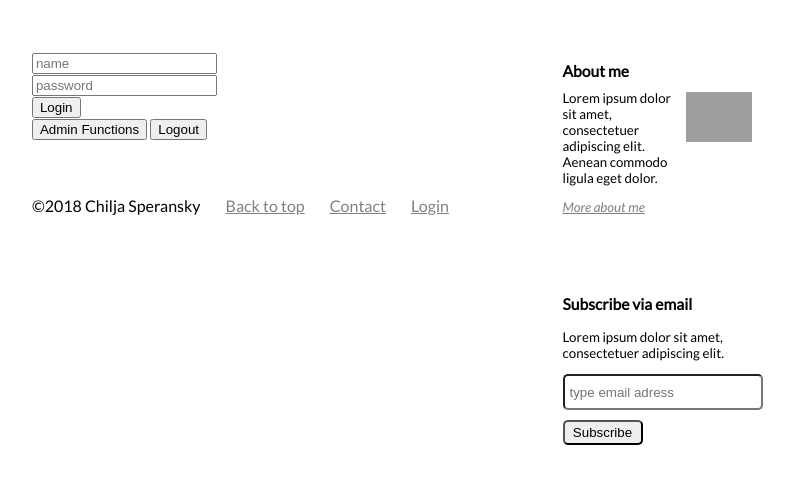
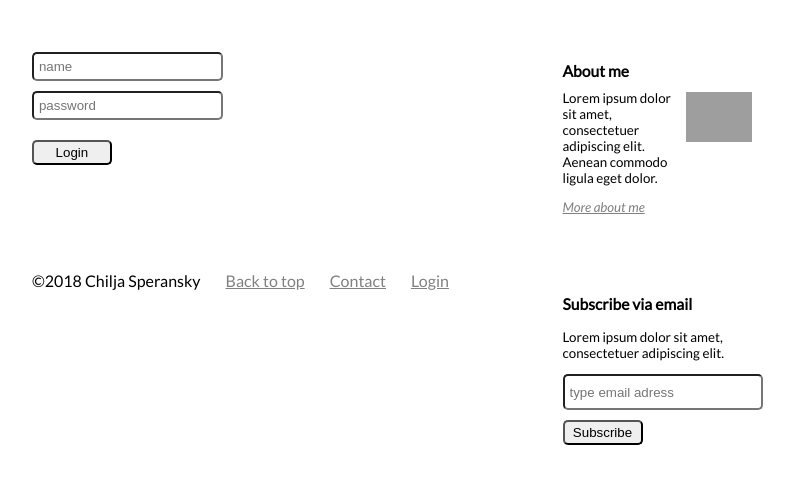
Before and after one commit to princessofpain/Blog, a website: page subpages/login.html in a window 1280 px wide. Shown: the part 313-800 px from the top of the page, without its empty margins (248-1042 px from the left). Drawn offline with nearby package versions, Linux system fonts and the light colour scheme; grey boxes are pictures that could not be loaded.

Commit message:
styles for admin added

```diff
--- a/css/style.css
+++ b/css/style.css
@@ -117,10 +117,20 @@ body {
   width: 100%;
 }
 
-#search-button, #subscribe-button, #contact-button {
+#search-button, #subscribe-button, #contact-button, #admin-login-button,
+	#admin-logout-button, #admin-button {
   width: 80px;
   height: 25px;
   border-radius: 5px;
+}
+
+#admin-button {
+	width: 160px;
+	margin-right: 30px;
+}
+
+.admin {
+	display: none;
 }
 
 .about-us {
--- a/css/subpages.css
+++ b/css/subpages.css
@@ -150,3 +150,14 @@
   margin-top: 45px;
   margin-bottom: 15px;
 }
+
+#login-name, #login-password {
+  margin-bottom: 10px;
+  padding: 5px;
+  border-radius: 5px;
+}
+
+#admin-login-button {
+  margin-top: 10px;
+  margin-bottom: 50px;
+}
```
